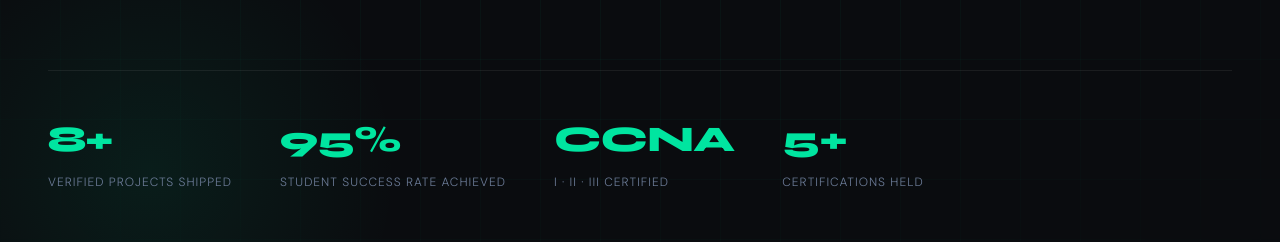
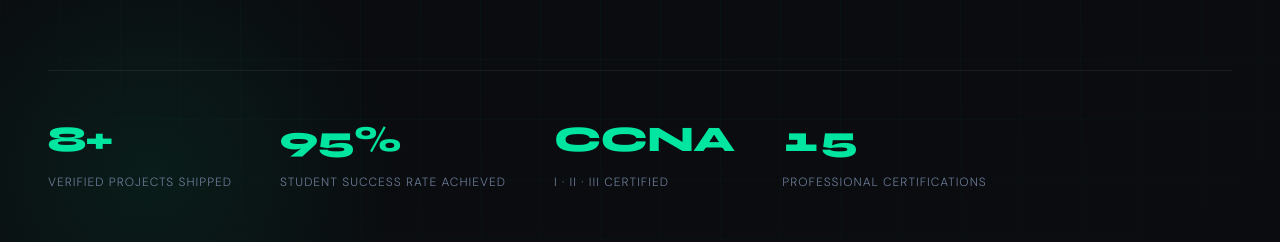
Before and after one commit to SilasHakuzwimana/silas-portfolio, a plain HTML site: page index.html in a window 1280 px wide. Shown: the part 841-1083 px from the top of the page. Drawn offline with Linux system fonts and the light colour scheme.

Commit message:
Update certifications count and label in index.html
Updated the number of certifications held and changed the label.

```diff
--- a/index.html
+++ b/index.html
@@ -66,8 +66,8 @@
           <span class="stat-label">I · II · III Certified</span>
         </div>
         <div class="stat-item">
-          <span class="stat-num">5+</span>
-          <span class="stat-label">Certifications Held</span>
+          <span class="stat-num">15</span>
+          <span class="stat-label">Professional Certifications</span>
         </div>
       </div>
     </section>
```
